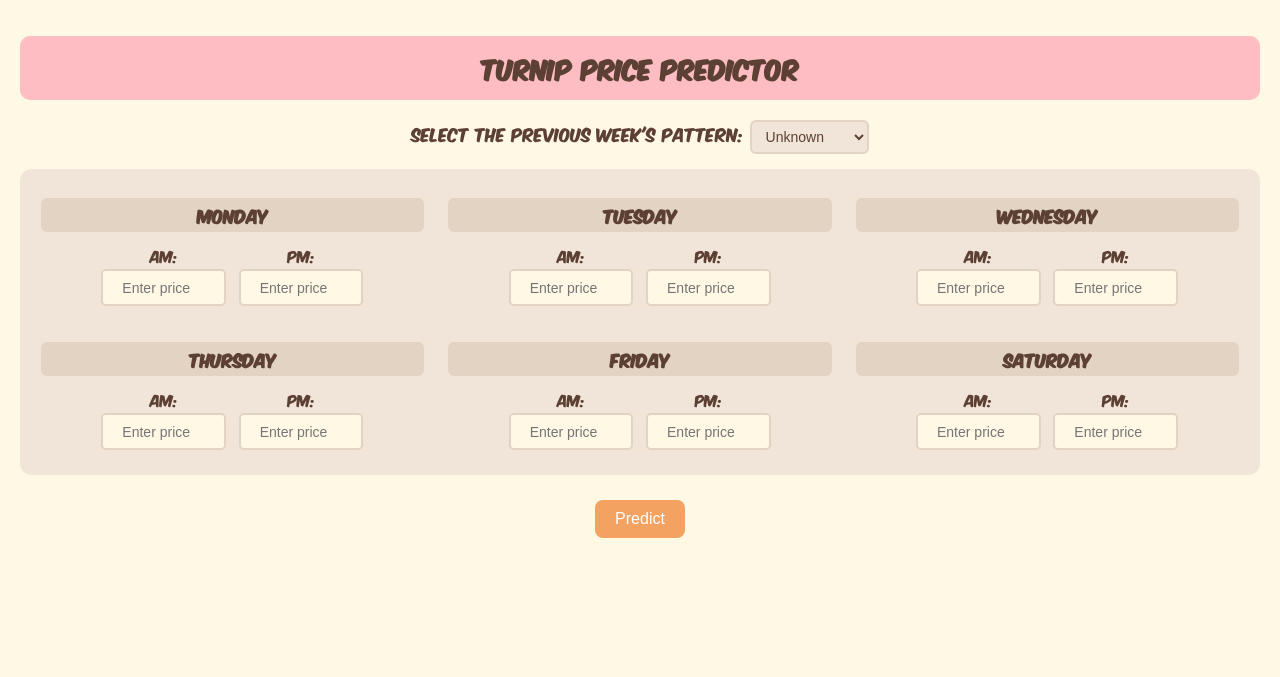
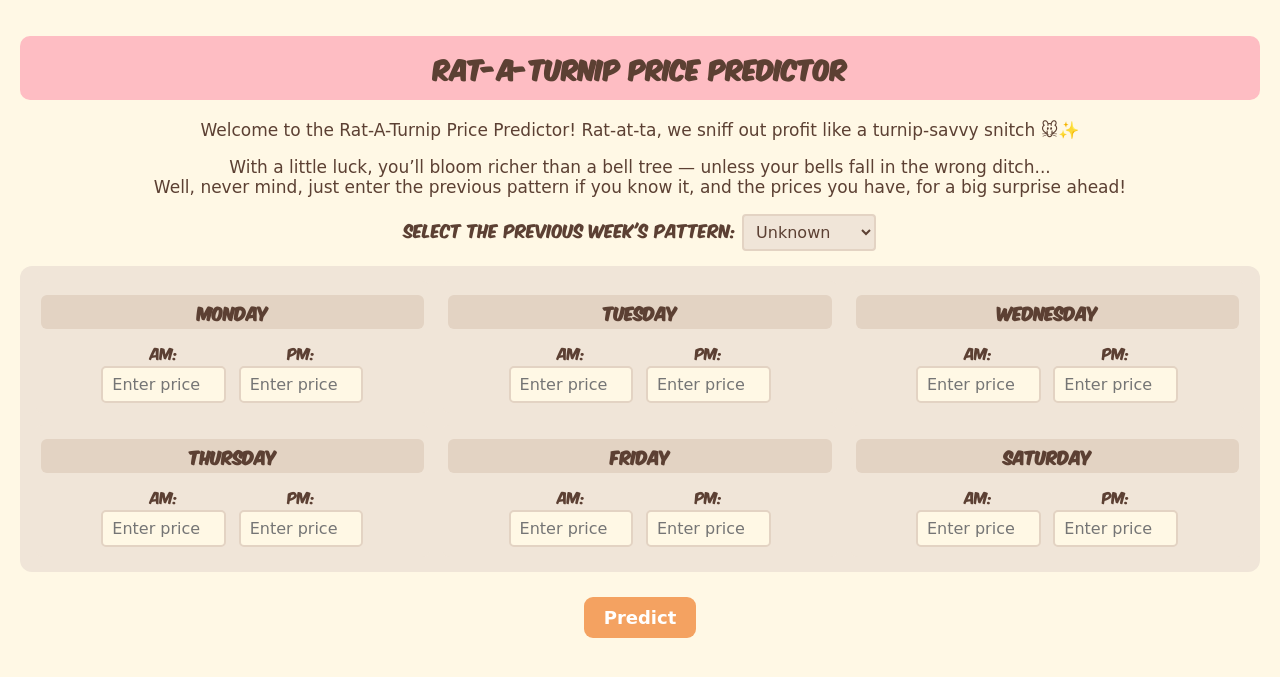
Before and after one commit to mizhare/turnip-weekly-predictor, a Flask app: page / in a window 1280 px wide. Shown: the top 677 px of the page. Run offline with Flask 3, Linux system fonts and the light colour scheme.

Commit message:
change fonts and intro

```diff
--- a/templates/index.html
+++ b/templates/index.html
@@ -2,7 +2,7 @@
 <html lang="en">
 <head>
     <meta charset="UTF-8">
-    <title>Turnip Price Predictor</title>
+    <title>Rat-A-Turnip Price Predictor</title>
     <style>
         @font-face {
             font-family: 'Komika Axis';
@@ -14,6 +14,13 @@
             font-family: 'Komika Axis', sans-serif;
             margin: 0;
             padding: 20px;
+        }
+
+        .turnip-text {
+        font-family: 'Patrick Hand', cursive;
+        color: #5c4033;
+        font-size: 17px;
+        text-align: center;
         }
 
         h1 {
@@ -35,12 +42,14 @@
         #previous-pattern {
             color: #5c4033;
             font-size: 14px;
-            padding: 6px 10px;
-            border-radius: 6px;
+            padding: 6px 8px;
+            border-radius: 4px;
             border: 2px solid;
             border-color: #e3d3c3;
             background-color: #f0e5d8;
             cursor: pointer;
+            font-family: 'Patrick Hand', cursive;
+            font-size: 16px
         }
 
         .week-section {
@@ -108,6 +117,8 @@
             font-size: 14px;
             background-color: #fff8e5;
             color: #5c4033;
+            font-family: 'Patrick Hand', cursive;
+            font-size: 16px;
         }
 
         .submit-section {
@@ -120,9 +131,12 @@
             font-size: 16px;
             padding: 10px 20px;
             border: none;
-            border-radius: 8px;
+            border-radius: 9px;
             cursor: pointer;
             transition: background-color 0.3s ease;
+            font-family: 'Patrick Hand', cursive;
+            font-weight: bold;
+            font-size: 18px
         }
 
         .submit-section button:hover {
@@ -144,7 +158,15 @@
     </style>
 </head>
 <body>
-    <h1>Turnip Price Predictor</h1>
+    <h1>Rat-A-Turnip Price Predictor</h1>
+
+   <p class="turnip-text">
+   Welcome to the Rat-A-Turnip Price Predictor! Rat-at-ta, we sniff out profit like a turnip-savvy snitch 🐭✨
+</p>
+<p class="turnip-text">
+   With a little luck, you’ll bloom richer than a bell tree — unless your bells fall in the wrong ditch...<br>
+   Well, never mind, just enter the previous pattern if you know it, and the prices you have, for a big surprise ahead!
+</p>
 
     <form method="post" action="/prever">
         <div class="pattern-section">
@@ -181,10 +203,47 @@
         </div>
     </form>
 
-    {% if prediction %}
-        <div id="prediction-result">
+    {% if prediction and plot_div %}
+    <div id="prediction-result" style="
+        max-width: 900px;
+        margin: 20px auto;
+        background-color: #f0e5d8;
+        padding: 20px;
+        border-radius: 10px;
+        display: flex;
+        gap: 30px;
+        align-items: flex-start;
+        color: #5c4033;
+        font-size: 16px;
+        white-space: pre-line;
+    ">
+        <div style="flex: 1; min-width: 300px;">
             {{ prediction | safe }}
         </div>
-    {% endif %}
+        <div style="flex: 1; min-width: 450px; display: flex; align-items: flex-start;">
+    <div style="margin-top: -70px; width: 100%;">
+        {{ plot_div | safe }}
+    </div>
+</div>
+    </div>
+{% elif prediction %}
+    <div id="prediction-result" style="
+        max-width: 800px;
+        margin: 20px auto;
+        background-color: #f0e5d8;
+        padding: 20px;
+        border-radius: 10px;
+        color: #5c4033;
+        font-size: 16px;
+        white-space: pre-line;
+    ">
+        {{ prediction | safe }}
+    </div>
+{% elif plot_div %}
+    <div style="flex: 1; min-width: 300px; position: relative; top: -20px;">
+        {{ plot_div | safe }}
+    </div>
+{% endif %}
+
 </body>
 </html>
```
